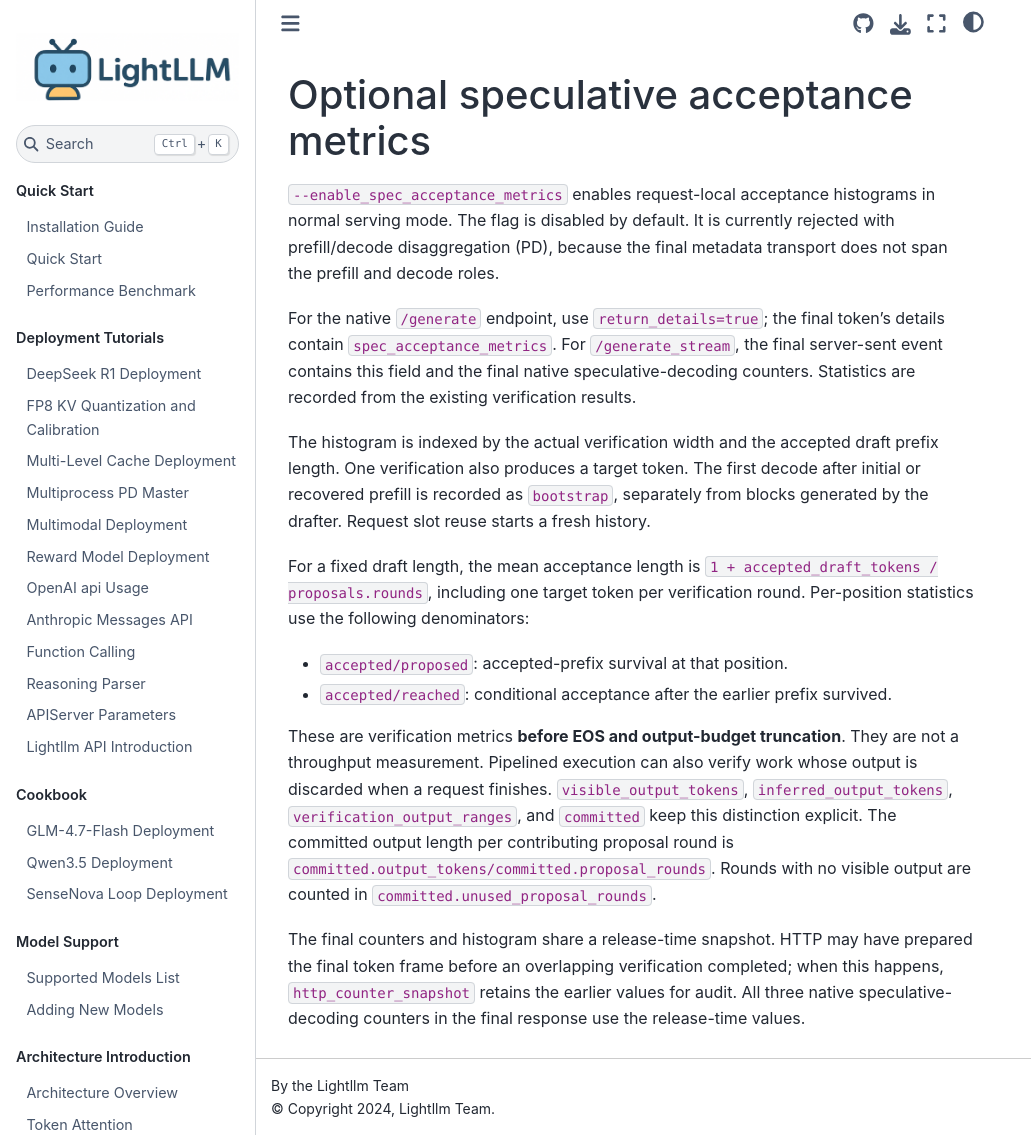
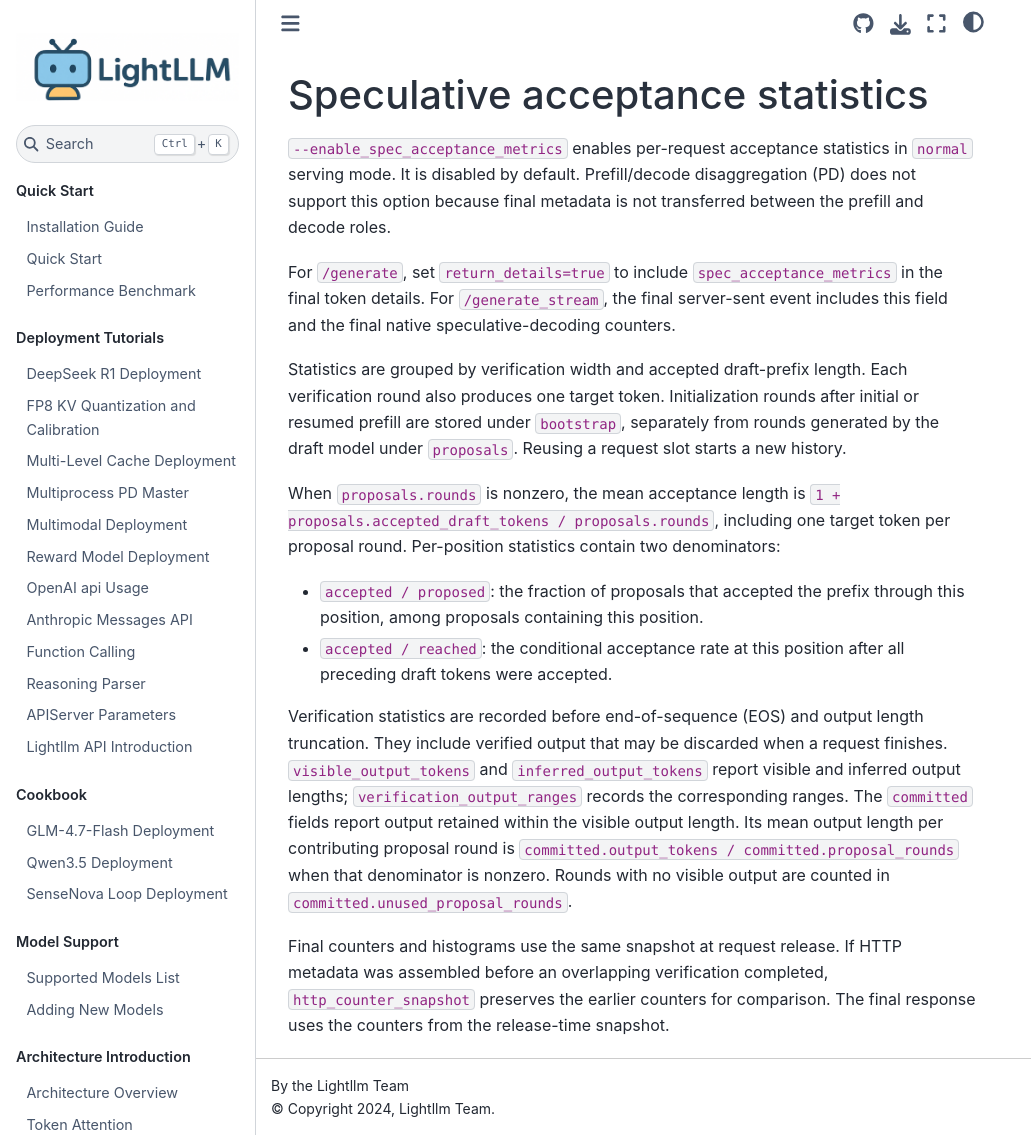
Before and after one commit to wangshiyu119/lightllm-sensenova-loop-dflash2-review, a Sphinx documentation site: the page built from docs/EN/source/references/speculative_acceptance_metrics.md, in a window 1280 px wide and 1135 px high. Shown: the whole window, without its empty margins (0-1031 px from the left). Built offline with Sphinx 7.4.7 and the Sphinx Book theme 1.1.4, drawn with Linux system fonts in a browser that asks for light colours.

Commit message:
docs: clarify public DFlash2 usage and acceptance statistics

```diff
--- a/docs/EN/source/references/speculative_acceptance_metrics.md
+++ b/docs/EN/source/references/speculative_acceptance_metrics.md
@@ -1,35 +1,40 @@
-# Optional speculative acceptance metrics
+# Speculative acceptance statistics
 
-`--enable_spec_acceptance_metrics` enables request-local acceptance histograms in
-normal serving mode. The flag is disabled by default. It is currently rejected
-with prefill/decode disaggregation (PD), because the final metadata transport
-does not span the prefill and decode roles.
+`--enable_spec_acceptance_metrics` enables per-request acceptance statistics in
+`normal` serving mode. It is disabled by default. Prefill/decode disaggregation
+(PD) does not support this option because final metadata is not transferred
+between the prefill and decode roles.
 
-For the native `/generate` endpoint, use `return_details=true`; the final token's
-details contain `spec_acceptance_metrics`. For `/generate_stream`, the final server-sent event contains this field and the final native speculative-decoding counters. Statistics are
-recorded from the existing verification results.
+For `/generate`, set `return_details=true` to include `spec_acceptance_metrics`
+in the final token details. For `/generate_stream`, the final server-sent event
+includes this field and the final native speculative-decoding counters.
 
-The histogram is indexed by the actual verification width and the accepted
-draft prefix length. One verification also produces a target token. The first
-decode after initial or recovered prefill is recorded as `bootstrap`, separately
-from blocks generated by the drafter. Request slot reuse starts a fresh history.
+Statistics are grouped by verification width and accepted draft-prefix length.
+Each verification round also produces one target token. Initialization rounds
+after initial or resumed prefill are stored under `bootstrap`, separately from
+rounds generated by the draft model under `proposals`. Reusing a request slot
+starts a new history.
 
-For a fixed draft length, the mean acceptance length is
-`1 + accepted_draft_tokens / proposals.rounds`, including one target token per
-verification round. Per-position statistics use the following denominators:
+When `proposals.rounds` is nonzero, the mean acceptance length is
+`1 + proposals.accepted_draft_tokens / proposals.rounds`, including one target
+token per proposal round. Per-position statistics contain two denominators:
 
-- `accepted/proposed`: accepted-prefix survival at that position.
-- `accepted/reached`: conditional acceptance after the earlier prefix survived.
+- `accepted / proposed`: the fraction of proposals that accepted the prefix
+  through this position, among proposals containing this position.
+- `accepted / reached`: the conditional acceptance rate at this position after
+  all preceding draft tokens were accepted.
 
-These are verification metrics **before EOS and output-budget truncation**. They
-are not a throughput measurement. Pipelined execution can also verify work
-whose output is discarded when a request finishes. `visible_output_tokens`,
-`inferred_output_tokens`, `verification_output_ranges`, and `committed` keep this
-distinction explicit. The committed output length per contributing proposal
-round is `committed.output_tokens/committed.proposal_rounds`. Rounds with no
-visible output are counted in `committed.unused_proposal_rounds`.
+Verification statistics are recorded before end-of-sequence (EOS) and output
+length truncation. They include verified output that may be discarded when a
+request finishes. `visible_output_tokens` and `inferred_output_tokens` report
+visible and inferred output lengths; `verification_output_ranges` records the
+corresponding ranges. The `committed` fields report output retained within the
+visible output length. Its mean output length per contributing proposal round
+is `committed.output_tokens / committed.proposal_rounds` when that denominator
+is nonzero. Rounds with no visible output are counted in
+`committed.unused_proposal_rounds`.
 
-The final counters and histogram share a release-time snapshot. HTTP may have
-prepared the final token frame before an overlapping verification completed;
-when this happens, `http_counter_snapshot` retains the earlier values for audit.
-All three native speculative-decoding counters in the final response use the release-time values.
+Final counters and histograms use the same snapshot at request release. If
+HTTP metadata was assembled before an overlapping verification completed,
+`http_counter_snapshot` preserves the earlier counters for comparison. The
+final response uses the counters from the release-time snapshot.
```
Also changed, not shown: docs/CN/source/cookbook/sensenova_loop_deployment.rst (+4 -3 lines), docs/EN/source/cookbook/sensenova_loop_deployment.rst (+10 -7 lines), docs/EN/source/references/draft_checkpoint_features.md (+14 -14 lines), 4 other files.
